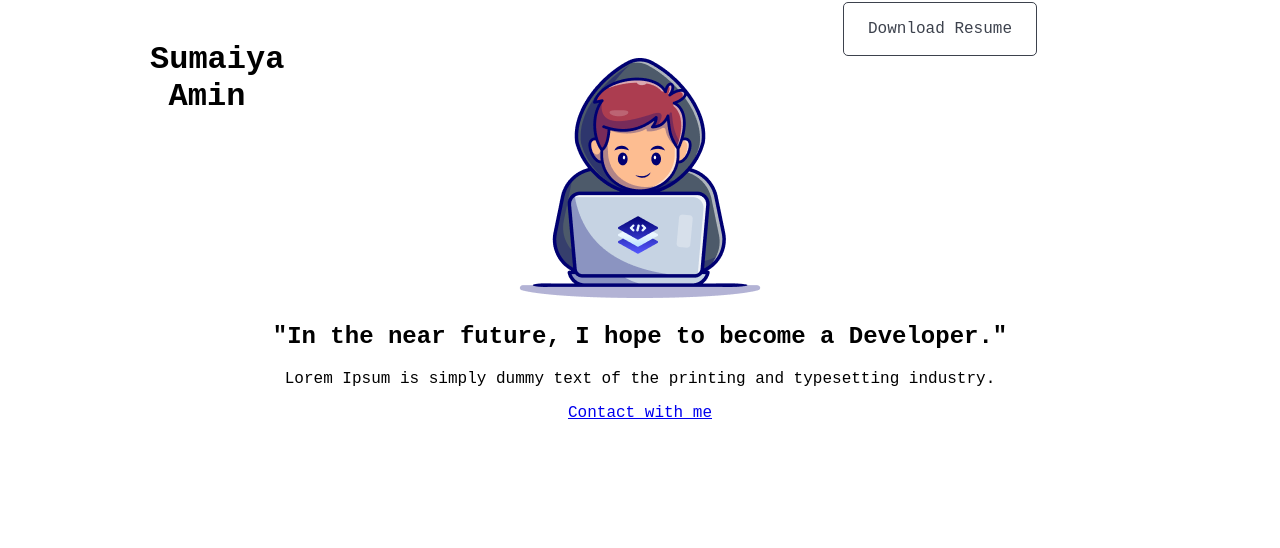
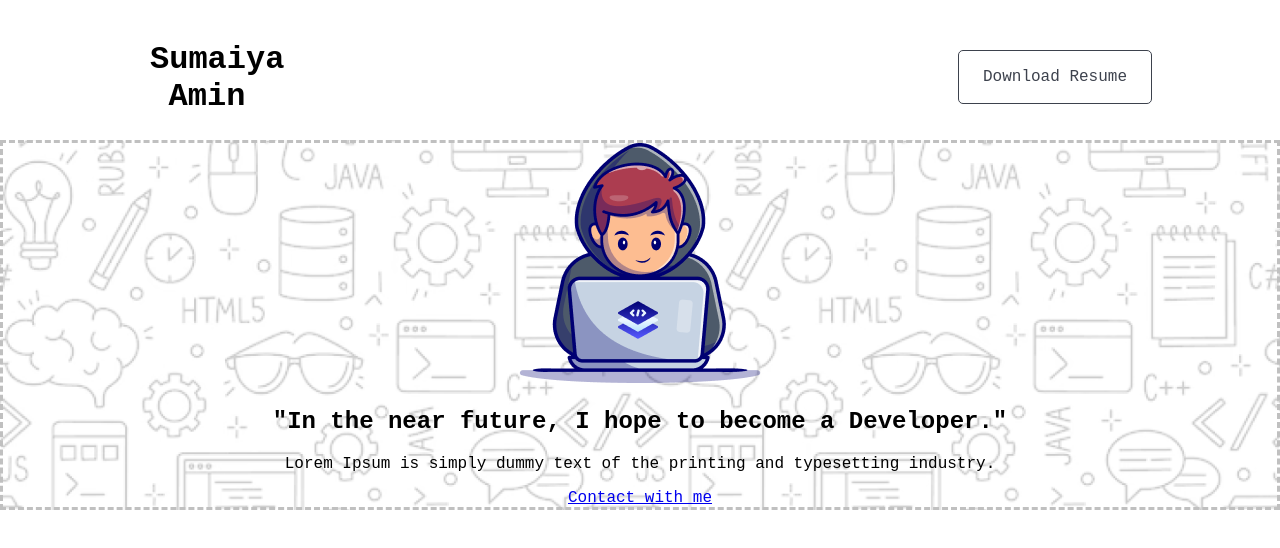
Before and after one commit to sumaiyaamin/webdev-objective, a plain HTML site: page index.html in a window 1280 px wide. Drawn offline with Linux system fonts and the light colour scheme; a web font is replaced by a local one.

Commit message:
banner added

```diff
--- a/index.html
+++ b/index.html
@@ -19,7 +19,8 @@
 
     <section id="hero">
         <div class="container">
-            <img src="assets/Group.png" alt="Hero Image">
+            <div class="icon"><img src="assets/Group.png  " alt="Hero Image" width: 100.03px
+              height: 200.9px;></div>
             <h2>"In the near future, I hope to become a Developer."</h2>
             <p>Lorem Ipsum is simply dummy text of the printing and typesetting industry.</p>
             <a href="#" class="btn">Contact with me</a>
--- a/styles/styles.css
+++ b/styles/styles.css
@@ -29,7 +29,8 @@ top: 20px;
 }
 
 header .btn {
-  margin-left:600px;
+  float: right;
+  margin-top: 30px;
   padding: 17px 24px 17px 24px;
   color: rgb(13, 19, 33);
   text-decoration: none;
@@ -37,5 +38,14 @@ header .btn {
   border: 1px solid rgb(13, 19, 33);
   opacity: 0.8;
 
+}
+
+#hero{
+  margin-top: 100px;
+  height : 581 px;
+  background-image: url(../assets/Hero-bg.png);
+  background-size: cover;
+  background-position: center;
+  border: 3px dashed silver;
 
 }
```
